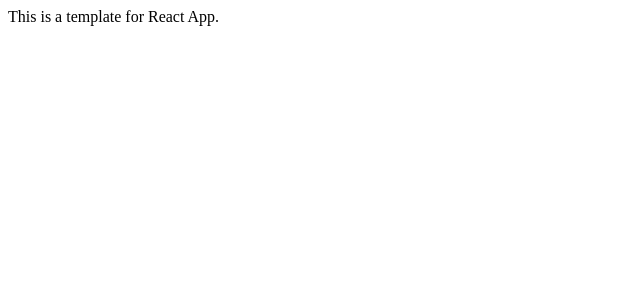
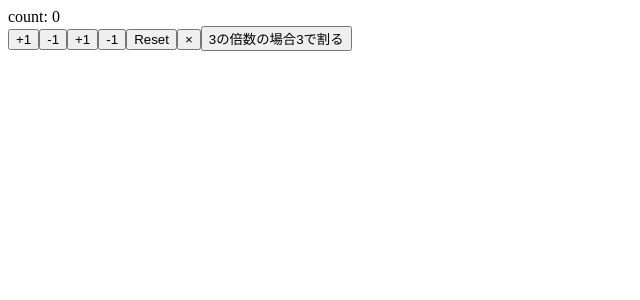
Before and after one commit to Taichi0817/react-hooks-101, a React (Create React App) app: page / in a window 1280 px wide. Shown: the top 300 px of the page, without its empty margins (0-640 px from the left). Built offline with nearby package versions, Linux system fonts and the light colour scheme.

Commit message:
my first react-fook with useState

```diff
--- a/src/App.js
+++ b/src/App.js
@@ -1,9 +1,31 @@
+import React, {useState } from 'react'
 
 const  App = () => {
+  const [count, setCount] = useState(0);
+
+  const increment = () => setCount(count + 1)
+  const decrement = () => setCount(count - 1)
+
+  const increment2 = () => setCount(previousCount => previousCount + 1)
+  const decrement2 = () => setCount(previousCount => previousCount - 1)
+
+  const reset = () => setCount(0)
+  const double = () => setCount(count * 2)
+  const devide3 = () => setCount(previousCount =>
+      previousCount % 3 === 0 ?  previousCount / 3 : previousCount
+  )
+
   return (
-    <div>
-	  This is a template for React App.
-    </div>
+    <>
+      <div>count: {count}</div>
+      <button onClick={increment}>+1</button>
+      <button onClick={decrement}>-1</button>
+      <button onClick={increment2}>+1</button>
+      <button onClick={decrement2}>-1</button>
+      <button onClick={reset}>Reset</button>
+      <button onClick={double}>×</button>
+      <button onClick={devide3}>3の倍数の場合3で割る</button>
+    </>
   );
 }
 
```
Also changed, not shown: 1 other file (tests, documents, lock files or other folders).
